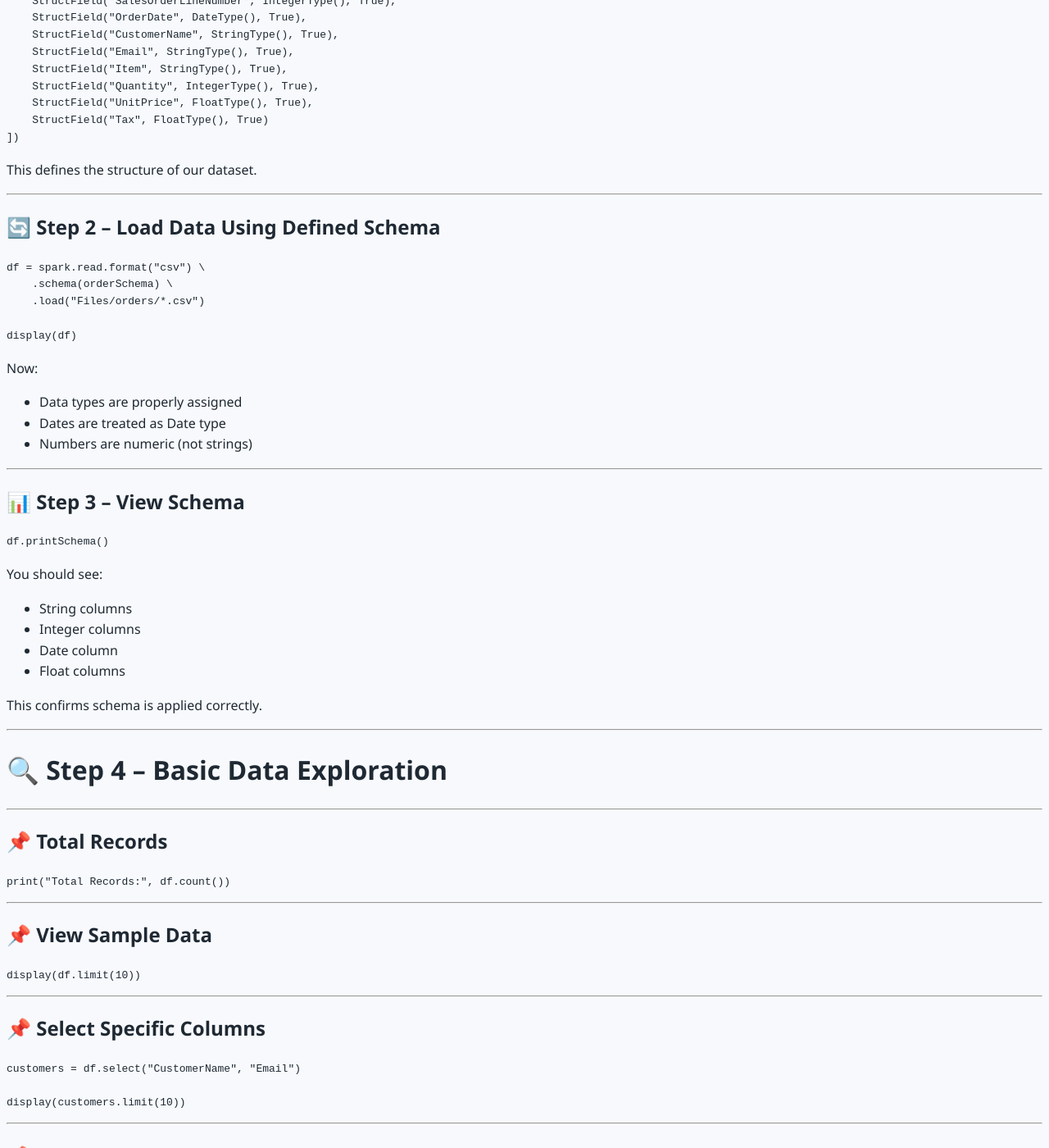
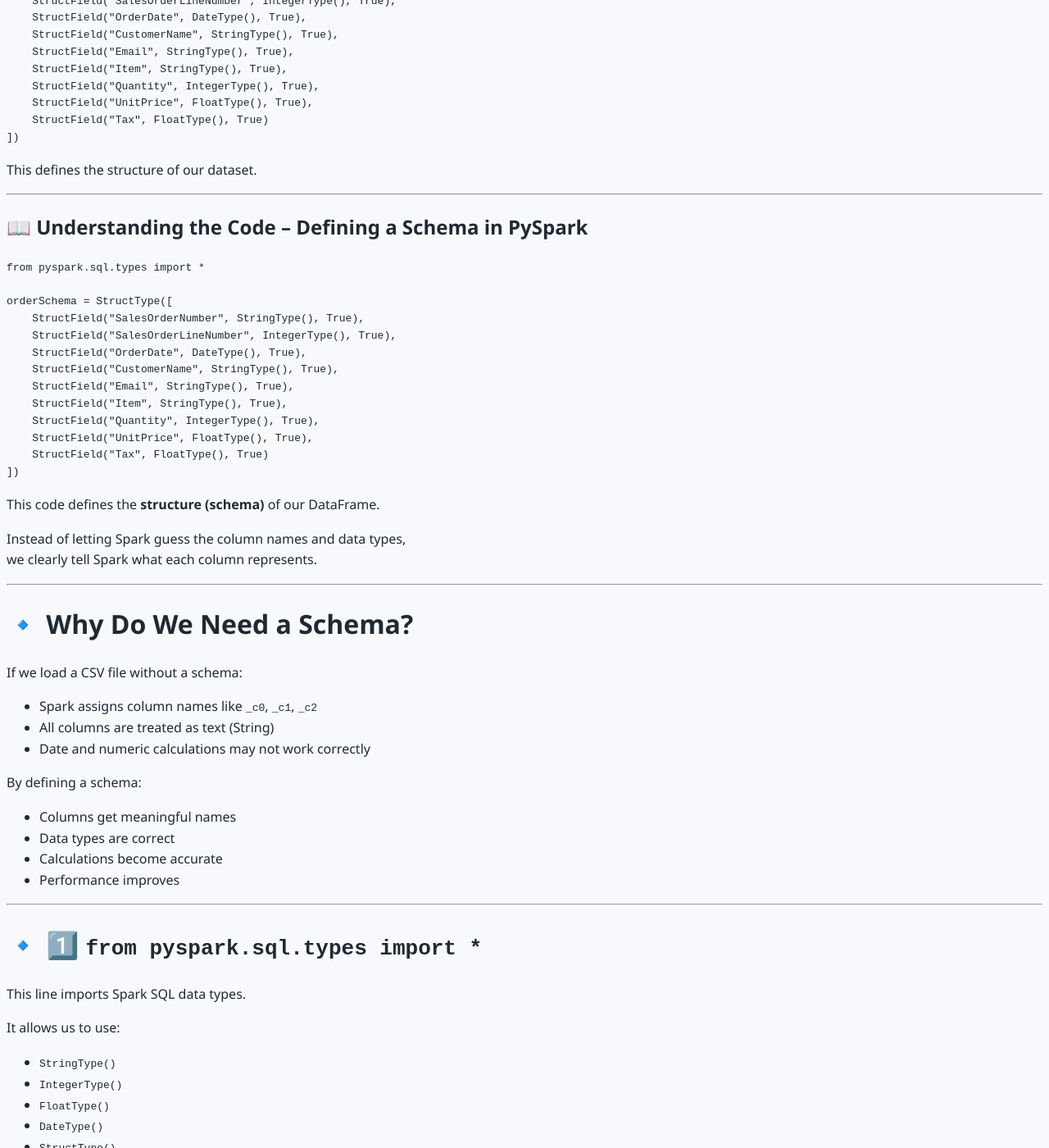
Before and after one commit to irshadvaza/irshadvaza.tech, a Jekyll site: the page built from learning-guides/ Microsoft-Fabric/labs/Lab-01-Analyze-Data-with-Spark-in-Fabric.md, in a window 1280 px wide and 1400 px high, scrolled down 9436 px. Shown: the whole window at 82% size. Built offline with Jekyll 4.4.1, drawn with Linux system fonts in a browser that asks for light colours; our own code applies the rules of GitHub Pages for plain Markdown files; some of the changed text lies outside the part shown.

Commit message:
Update Lab-01-Analyze-Data-with-Spark-in-Fabric.md

````diff
--- a/learning-guides/ Microsoft-Fabric/labs/Lab-01-Analyze-Data-with-Spark-in-Fabric.md
+++ b/learning-guides/ Microsoft-Fabric/labs/Lab-01-Analyze-Data-with-Spark-in-Fabric.md
@@ -443,6 +443,178 @@ orderSchema = StructType([
 This defines the structure of our dataset.
 
 ---
+
+## 📖 Understanding the Code – Defining a Schema in PySpark
+
+```python
+from pyspark.sql.types import *
+
+orderSchema = StructType([
+    StructField("SalesOrderNumber", StringType(), True),
+    StructField("SalesOrderLineNumber", IntegerType(), True),
+    StructField("OrderDate", DateType(), True),
+    StructField("CustomerName", StringType(), True),
+    StructField("Email", StringType(), True),
+    StructField("Item", StringType(), True),
+    StructField("Quantity", IntegerType(), True),
+    StructField("UnitPrice", FloatType(), True),
+    StructField("Tax", FloatType(), True)
+])
+```
+
+This code defines the **structure (schema)** of our DataFrame.
+
+Instead of letting Spark guess the column names and data types,
+we clearly tell Spark what each column represents.
+
+---
+
+# 🔹 Why Do We Need a Schema?
+
+If we load a CSV file without a schema:
+
+- Spark assigns column names like `_c0`, `_c1`, `_c2`
+- All columns are treated as text (String)
+- Date and numeric calculations may not work correctly
+
+By defining a schema:
+
+- Columns get meaningful names
+- Data types are correct
+- Calculations become accurate
+- Performance improves
+
+---
+
+# 🔹 1️⃣ `from pyspark.sql.types import *`
+
+This line imports Spark SQL data types.
+
+It allows us to use:
+
+- `StringType()`
+- `IntegerType()`
+- `FloatType()`
+- `DateType()`
+- `StructType()`
+- `StructField()`
+
+Without this import, Spark wouldn’t recognize these types.
+
+---
+
+# 🔹 2️⃣ `StructType([...])`
+
+`StructType` defines the **complete structure** of the DataFrame.
+
+Think of it as:
+
+> "This is the blueprint of my table."
+
+Inside it, we define each column one by one.
+
+---
+
+# 🔹 3️⃣ `StructField()`
+
+Each column is defined using:
+
+```
+StructField("ColumnName", DataType(), Nullable)
+```
+
+It has **3 parts**:
+
+1. Column Name
+2. Data Type
+3. Nullable (True/False)
+
+---
+
+# 🔹 4️⃣ Understanding Each Column
+
+### ✅ `"SalesOrderNumber", StringType(), True`
+
+- Column name: `SalesOrderNumber`
+- Data type: Text (String)
+- `True` → This column can contain NULL values
+
+---
+
+### ✅ `"SalesOrderLineNumber", IntegerType(), True`
+
+- Whole numbers only
+- Used for order line numbering
+
+---
+
+### ✅ `"OrderDate", DateType(), True`
+
+- Stored as a Date (not text)
+- Allows year(), month(), and other date functions
+
+---
+
+### ✅ `"CustomerName", StringType(), True`
+
+- Text column
+
+---
+
+### ✅ `"Email", StringType(), True`
+
+- Stored as text
+
+---
+
+### ✅ `"Item", StringType(), True`
+
+- Product name
+
+---
+
+### ✅ `"Quantity", IntegerType(), True`
+
+- Whole number
+- Enables calculations like SUM()
+
+---
+
+### ✅ `"UnitPrice", FloatType(), True`
+
+- Decimal number
+- Used for price calculations
+
+---
+
+### ✅ `"Tax", FloatType(), True`
+
+- Decimal number
+- Used in revenue calculations
+
+---
+
+# 🔹 5️⃣ What Does `True` Mean?
+
+The last parameter (`True`) means:
+
+> This column is allowed to contain NULL (empty) values.
+
+If we use `False`:
+- Spark will throw an error if a NULL value appears.
+
+---
+
+# 🧠 What Happens After This?
+
+When we use:
+
+```python
+df = spark.read.format("csv").schema(orderSchema).load("Files/orders/*.csv")
+```
+
+Spark
+
 
 ## 🔄 Step 2 – Load Data Using Defined Schema
 
````
